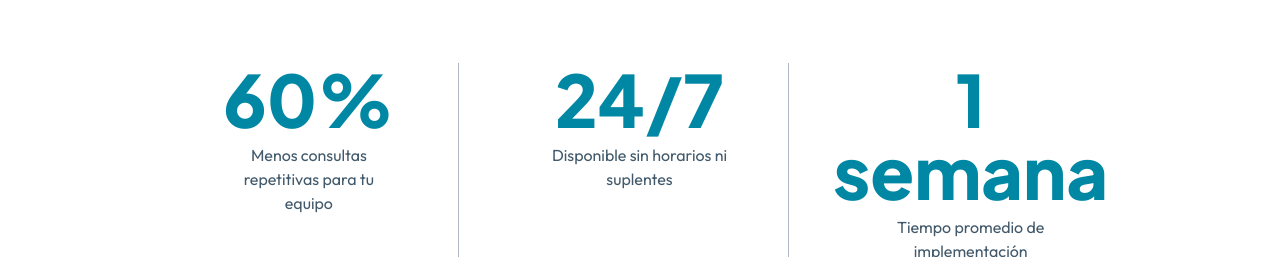
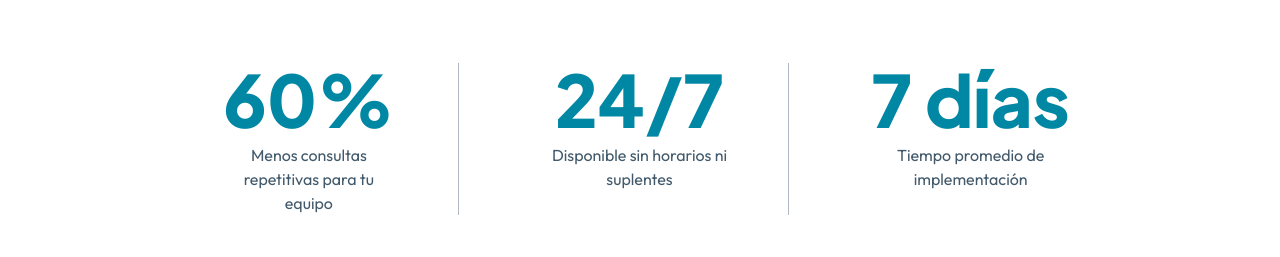
Before and after one commit to alephart/conversion-chat, a Next.js app: page / in a window 1280 px wide. Shown: the part 690-947 px from the top of the page. Built offline with nearby package versions, Linux system fonts and the light colour scheme.

Commit message:
feat:  change implementation time

```diff
--- a/app/page.tsx
+++ b/app/page.tsx
@@ -181,7 +181,7 @@ export default function HomePage() {
             {[
               { stat: "60%", label: "Menos consultas repetitivas para tu equipo" },
               { stat: "24/7", label: "Disponible sin horarios ni suplentes" },
-              { stat: "1 semana", label: "Tiempo promedio de implementación" },
+              { stat: "7 días", label: "Tiempo promedio de implementación" },
             ].map((item, i) => (
               <div
                 key={item.label}
```
